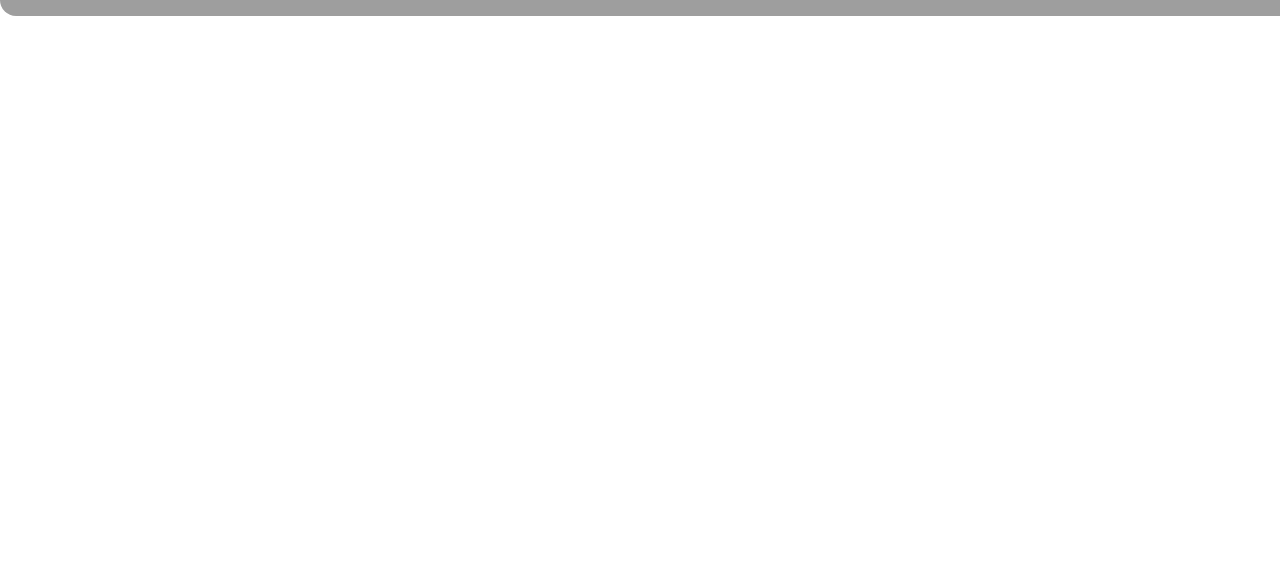
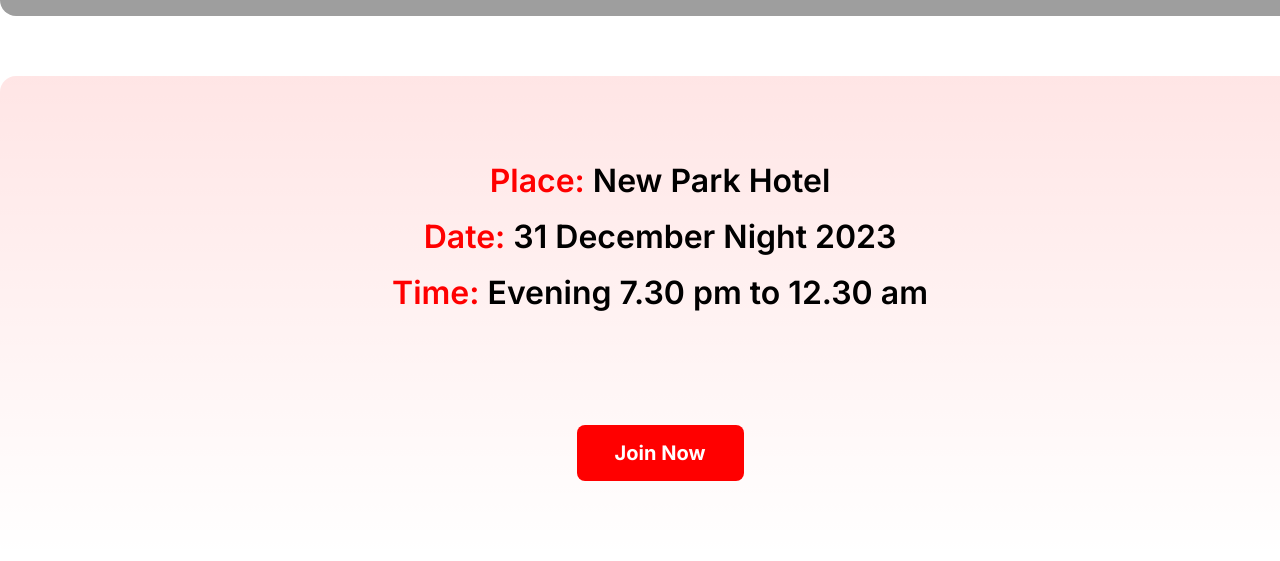
Before and after one commit to hasan-mahmud-sazid/assingment-1, a plain HTML site: page index.html in a window 1280 px wide. Shown: the part 2250-2811 px from the top of the page. Before the commit the page ends 2326 px from the top, so only its background shows below. Drawn offline with Linux system fonts and the light colour scheme; grey boxes are pictures that could not be loaded.

Commit message:
Join Now page Full designe

```diff
--- a/index.html
+++ b/index.html
@@ -23,8 +23,7 @@
             </div>
        </section>
 
-       <section>
-            <div class="third-page-banner">
+       <section class="third-page-banner">
                 <div class="third-page-text">
                     <h1>Welcome to <br> midnight party</h1>
                     <p>Dolor sit amet consectetur. Consequat eget consectetur maecenas sed molestie malesuada. Ipsum sed sodales risus ut pellentesque vel euismod. </p>
@@ -35,6 +34,15 @@
                 </div>
        </section>
 
+       <!-- Join Now Section Start  -->
+       <div class="join-now">
+            <p><span class="join-now-red-text">Place:</span> New Park Hotel</p>
+            <p><span class="join-now-red-text">Date:</span> 31 December Night 2023</p>
+            <p><span class="join-now-red-text">Time:</span> Evening 7.30 pm to 12.30 am</p>
+            <button>Join Now</button>
+       </div>
+       <!-- Join Now Section End  -->
+
     </main>
     <footer></footer>
 
--- a/style.css/style.css
+++ b/style.css/style.css
@@ -146,3 +146,43 @@
     background: none;
     border: none;
 }
+
+/* <!-- Join Now Section Start  --> */
+
+.join-now{
+    width: 1320px;
+    height: 482px;
+    margin: 0 auto;
+    display: flex;
+    flex-direction: column;
+    justify-content: center;
+    align-items: center;
+    margin-bottom: 600px;
+    border-radius: 16px;
+    background: linear-gradient(180.00deg, rgba(255, 0, 0, 0.1),rgba(255, 0, 0, 0) 100%);
+}
+.join-now p {
+    font-family: Inter;
+    font-size: 32px;
+    font-weight: 600;
+    line-height: 56px;
+}
+
+.join-now-red-text{
+    color: rgb(255, 0, 0);
+
+}
+
+.join-now button{
+    margin-top: 104px;
+    color: rgb(255, 255, 255);
+    font-family: Inter;
+    font-size: 20px;
+    font-weight: 700;
+    width: 167px;
+    height: 56px;
+    border: none;
+    border-radius: 8px;
+    background: rgb(255, 0, 0);
+
+}
```
